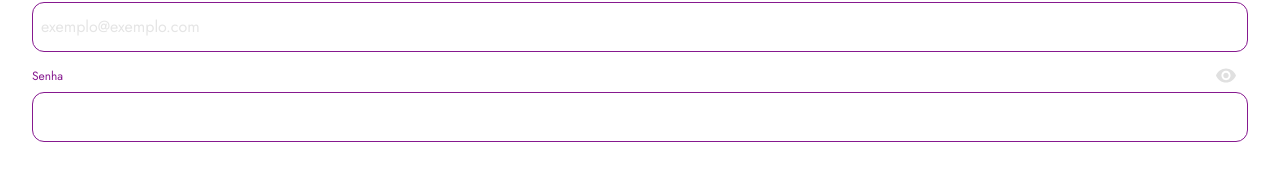
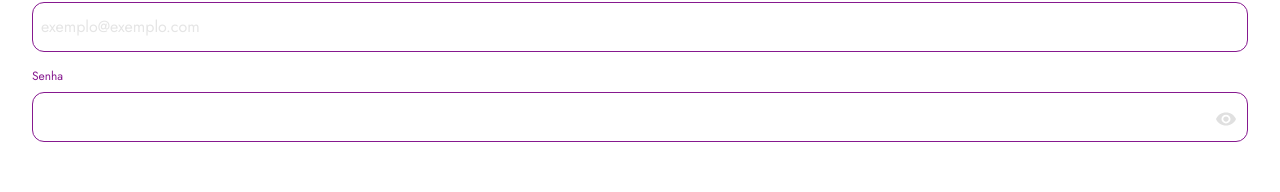
Before and after one commit to mateusmoov/busquePet, a Next.js app: page /login in a window 1280 px wide. Shown: the part 367-559 px from the top of the page. Built offline with nearby package versions, Linux system fonts and the light colour scheme.

Commit message:
feat: finish button to show the password

```diff
--- a/src/app/components/Input/index.tsx
+++ b/src/app/components/Input/index.tsx
@@ -1,4 +1,6 @@
-import { ComponentPropsWithRef, forwardRef } from "react";
+'use client'
+
+import { ComponentPropsWithRef, forwardRef, useState } from "react";
 import { twMerge } from "tailwind-merge";
 import { Icon } from "@/app/components";
 
@@ -13,6 +15,7 @@ type InputProps = ComponentPropsWithRef<"input"> & {
   variant: VariantProps;
   className?: string;
   hint?: string;
+  togglePasswordVisibility?: boolean
 };
 
 type VariantProps = keyof typeof variants;
@@ -29,7 +32,19 @@ const variants = {
 } satisfies Record<string, VariantsProps>;
 
 export const Input = forwardRef<HTMLInputElement, InputProps>(
-  ({ label, variant, hint, className, ...rest }, ref) => {
+  ({ label, variant, hint, className, togglePasswordVisibility = false, ...rest }, ref) => {
+    const [isPasswordVisible, setPasswordVisible] = useState(true);
+
+const handleTogglePasswordVisibility = (
+  event: React.MouseEvent<HTMLElement>
+) => {
+  event.preventDefault();
+  setPasswordVisible(!isPasswordVisible);
+};
+
+const inputType = isPasswordVisible ? "text" : "password"
+
+
     return (
       <div className="flex flex-col relative">
         <label
@@ -49,12 +64,16 @@ export const Input = forwardRef<HTMLInputElement, InputProps>(
             "text-black font-body py-3 rounded-xl border pl-2 pr-2 placeholder:text-neutral-200"
           )}
           {...rest}
+          type={inputType}
           ref={ref}
         />
-        {rest.type === "password" && (
-            <button className="absolute right-3 bottom-">
-              <Icon variant="eyes" />
-            </button>
+        {togglePasswordVisibility && (
+          <button
+            className="absolute right-3 bottom-5"
+            onClick={(event) => handleTogglePasswordVisibility(event)}
+          >
+            <Icon variant="eyes" />
+          </button>
         )}
         <span className="text-xs font-body font-medium text-zinc-500 mt-1">
           {hint}
--- a/src/app/login/page.tsx
+++ b/src/app/login/page.tsx
@@ -45,6 +45,7 @@ const Login = () => {
               </span>
             )}
             <Input
+              togglePasswordVisibility
               type="password"
               label="Senha"
               variant="donor"
```
